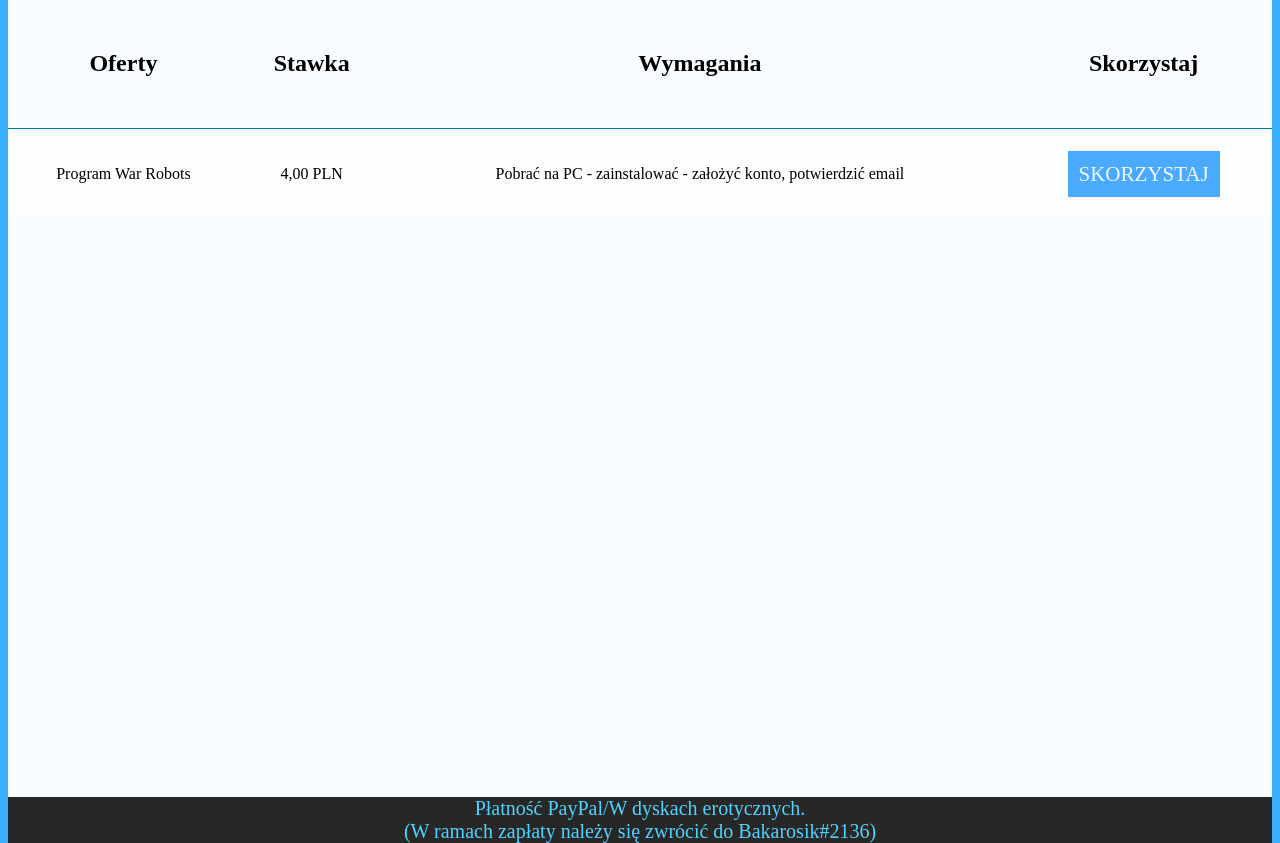
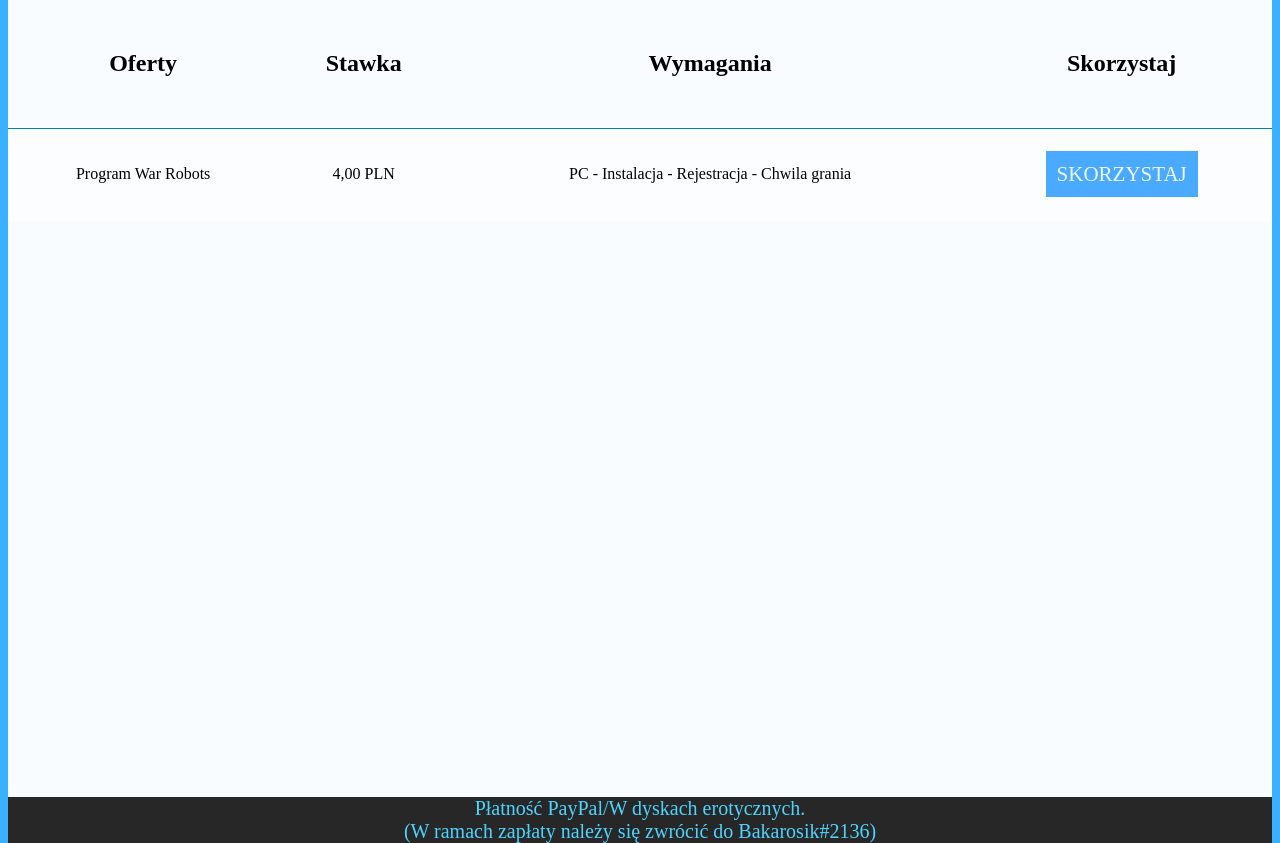
Before and after one commit to ASAPARO/BakarosikLandingPage, a plain HTML site: page index.html in a window 1280 px wide. Shown: the part 61-904 px from the top of the page. Drawn offline with Linux system fonts and the light colour scheme.

Commit message:
Update index.html

```diff
--- a/index.html
+++ b/index.html
@@ -23,7 +23,7 @@
             <tr>
                 <td>Program War Robots</td>
                 <td>4,00 PLN</td>
-                <td>Pobrać na PC - zainstalować - założyć konto, potwierdzić email</td>
+                <td>PC - Instalacja - Rejestracja - Chwila grania</td>
                 <td><a href="https://redirecting7.eu/p/WgR5/6T9I/64s2" class="ofert_button">Skorzystaj</a></td>
             </tr>
         </table>
```
